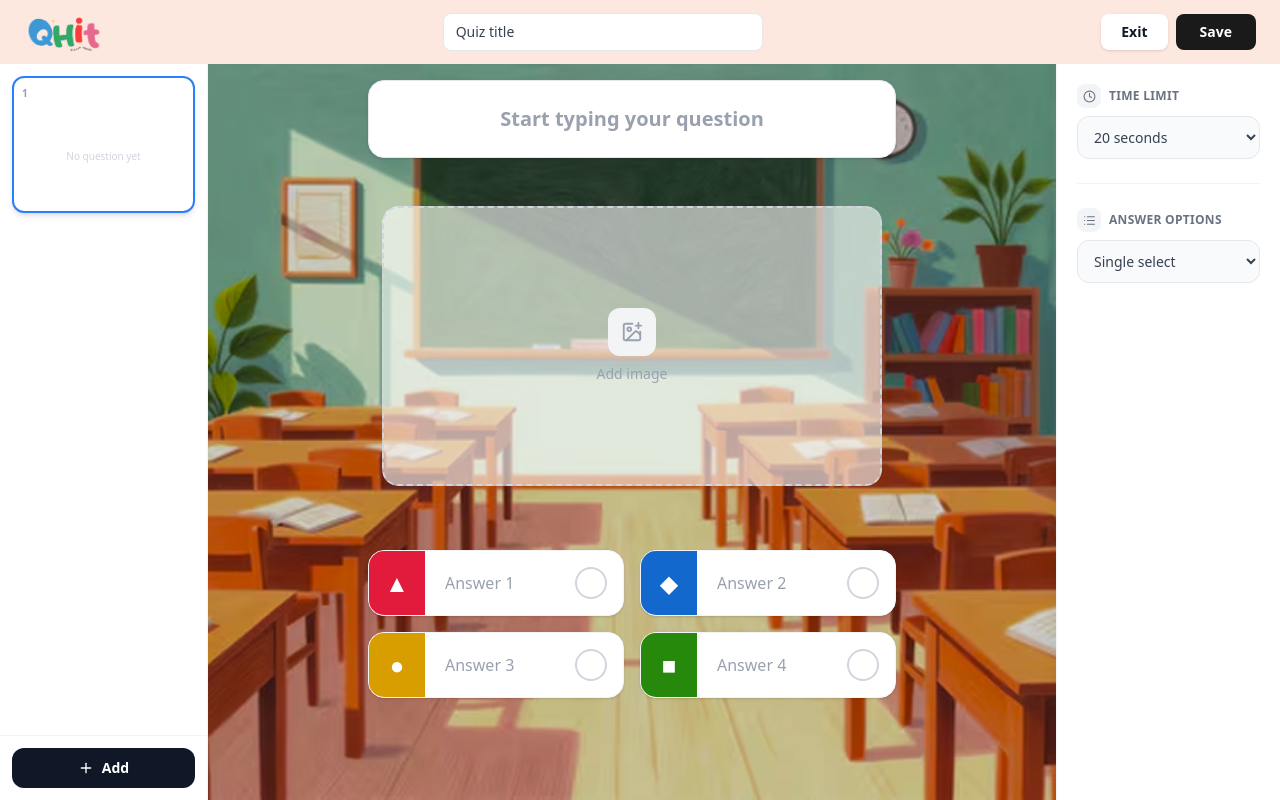
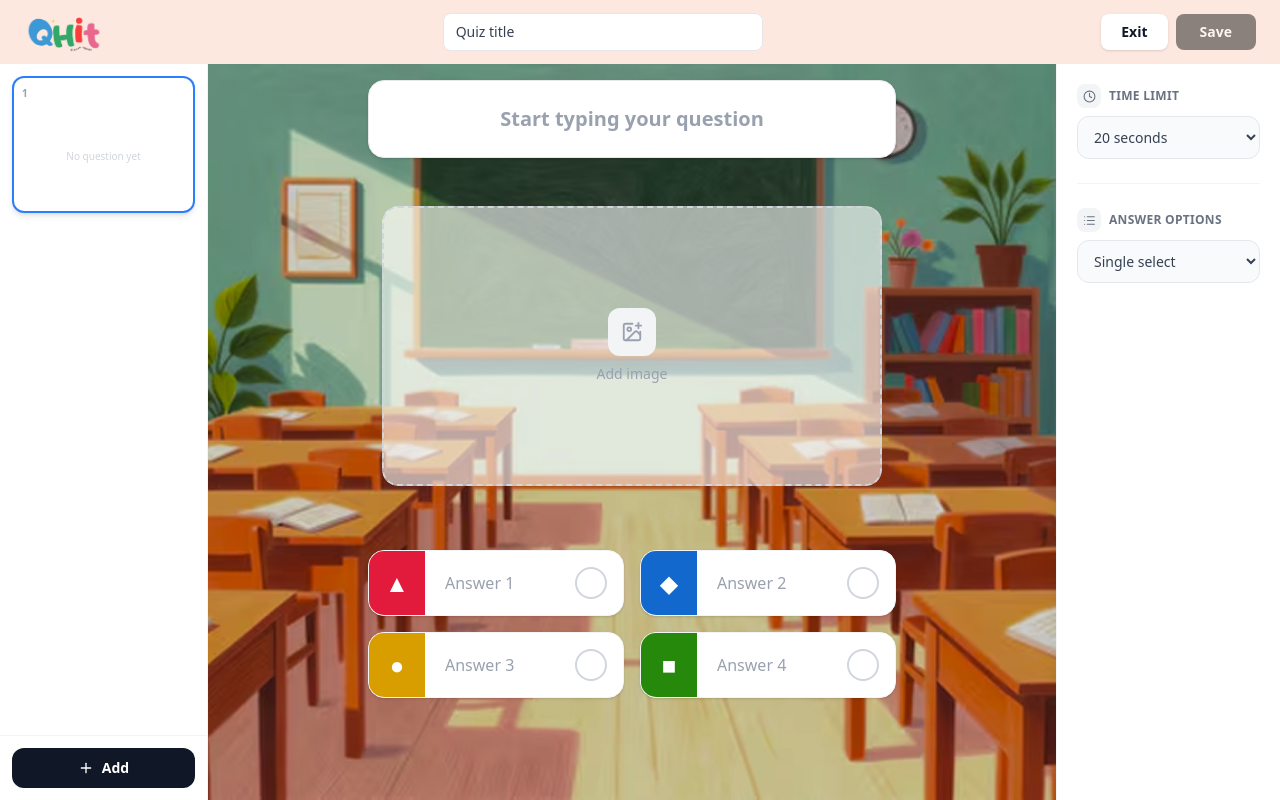
Before and after one commit to Davidcm2803/Quiz-proyect, a React app in the folder frontend/: page /quiz/create in a window 1280 px wide. Built offline with nearby package versions, Linux system fonts and the light colour scheme; the HTML template or start-up script is replaced by a standard one.

Commit message:
Update QuizCreate.jsx
Puse un par de cambios para poder implementar mi parte, tengo una copia de  la version anterior en caso de ser necesario cambiarlo

```diff
--- a/frontend/src/pages/QuizCreate.jsx
+++ b/frontend/src/pages/QuizCreate.jsx
@@ -25,6 +25,9 @@ export default function QuizCreate() {
   const [activeIndex, setActiveIndex] = useState(0);
   const [showSettings, setShowSettings] = useState(false);
 
+  const [saving,setSaving] = useState(false)
+  const [code,setCode] = useState(null)
+
   const active = questions[activeIndex];
 
   const updateActive = (field, value) => {
@@ -44,6 +47,62 @@ export default function QuizCreate() {
     setQuestions(updated);
     setActiveIndex(Math.min(activeIndex, updated.length - 1));
   };
+
+  function isValid(){
+
+   if(!title || title.trim()==="") return false
+
+   for(const q of questions){
+
+    if(!q.question || q.question.trim()==="") return false
+
+    const empty = q.answers.some(a=>!a || a.trim()==="")
+    if(empty) return false
+
+    if(q.correct===null) return false
+   }
+
+   return true
+  }
+
+  async function saveQuiz(){
+
+   const confirmCreate = window.confirm(
+    "¿Está seguro que desea crear este quiz?"
+   )
+
+   if(!confirmCreate) return
+
+   setSaving(true)
+
+   try{
+
+    const res = await fetch("/quizzes",{
+     method:"POST",
+     headers:{
+      "Content-Type":"application/json"
+     },
+     body:JSON.stringify({
+       title,
+       questions
+     })
+    })
+
+    const data = await res.json()
+
+    if(!res.ok){
+     alert(data.detail)
+     return
+    }
+
+    setCode(data.code)
+
+   }catch(err){
+    alert("Error al crear quiz")
+   }
+
+   setSaving(false)
+  }
 
   return (
     <div className="h-screen flex flex-col overflow-hidden bg-[#f5f5f5]">
@@ -73,11 +132,21 @@ export default function QuizCreate() {
           <Button variant="secondary" onClick={() => navigate("/")}>
             Exit
           </Button>
-          <button className="bg-[#1a1a1a] hover:bg-[#333] text-white font-semibold text-sm px-4 md:px-6 py-2 rounded-lg transition-all active:scale-95">
+          <button
+            disabled={!isValid() || saving}
+            onClick={saveQuiz}
+            className="bg-[#1a1a1a] hover:bg-[#333] text-white font-semibold text-sm px-4 md:px-6 py-2 rounded-lg transition-all active:scale-95 disabled:opacity-50"
+          >
             Save
           </button>
         </div>
       </nav>
+
+      {code && (
+        <div className="bg-green-100 text-green-800 p-3 text-center font-semibold">
+          Quiz creado. Código: {code}
+        </div>
+      )}
 
       {/* Ajustes desplegables en móvil */}
       {showSettings && (
@@ -94,7 +163,6 @@ export default function QuizCreate() {
 
       {/* Contenido principal */}
       <div className="flex flex-1 overflow-hidden">
-        {/* Sidebar izquierdo solo en desktop */}
         <div className="hidden md:flex">
           <QuestionSidebar
             questions={questions}
@@ -105,7 +173,6 @@ export default function QuizCreate() {
           />
         </div>
 
-        {/* Editor con fondo */}
         <div
           className="flex-1 overflow-y-auto flex flex-col"
           style={{
@@ -115,13 +182,11 @@ export default function QuizCreate() {
           }}
         >
           <div className="flex flex-col h-full px-2 md:px-40 py-4 gap-2">
-            {/* Pregunta */}
             <QuestionPlaceholder
               value={active.question}
               onChange={(val) => updateActive("question", val)}
             />
 
-            {/* Imagen */}
             <div className="w-full md:w-[500px] mx-auto h-[280px] rounded-2xl overflow-hidden flex-shrink-0 mt-10 mb-10">
               <ImageUploader
                 image={active.image}
@@ -129,7 +194,6 @@ export default function QuizCreate() {
               />
             </div>
 
-            {/* AnswerGrid subido y separado de la parte inferior */}
             <div className="flex flex-col justify-start mt-4 pb-6">
               <AnswerGrid
                 answers={active.answers}
@@ -142,7 +206,6 @@ export default function QuizCreate() {
           </div>
         </div>
 
-        {/* Sidebar derecho solo en desktop */}
         <div className="hidden md:flex">
           <QuizSidebar
             timeLimit={active.timeLimit}
@@ -153,7 +216,6 @@ export default function QuizCreate() {
         </div>
       </div>
 
-      {/* Tira de preguntas en móvil */}
       <div className="md:hidden bg-white border-t border-gray-100 shadow-[0_-4px_12px_rgba(0,0,0,0.04)]">
         <div className="flex items-center gap-2 px-3 py-2 overflow-x-auto">
           {questions.map((q, i) => (
@@ -173,7 +235,6 @@ export default function QuizCreate() {
                   <span className="text-gray-400">{i + 1}</span>
                 )}
               </button>
-              {/* Botón borrar */}
               {questions.length > 1 && (
                 <button
                   onClick={() => deleteQuestion(i)}
@@ -184,7 +245,6 @@ export default function QuizCreate() {
               )}
             </div>
           ))}
-          {/* Agregar pregunta */}
           <button
             onClick={addQuestion}
             className="flex-shrink-0 w-12 h-12 rounded-xl border-2 border-dashed border-gray-200 flex items-center justify-center text-gray-400 hover:border-gray-400 transition-all"
```
